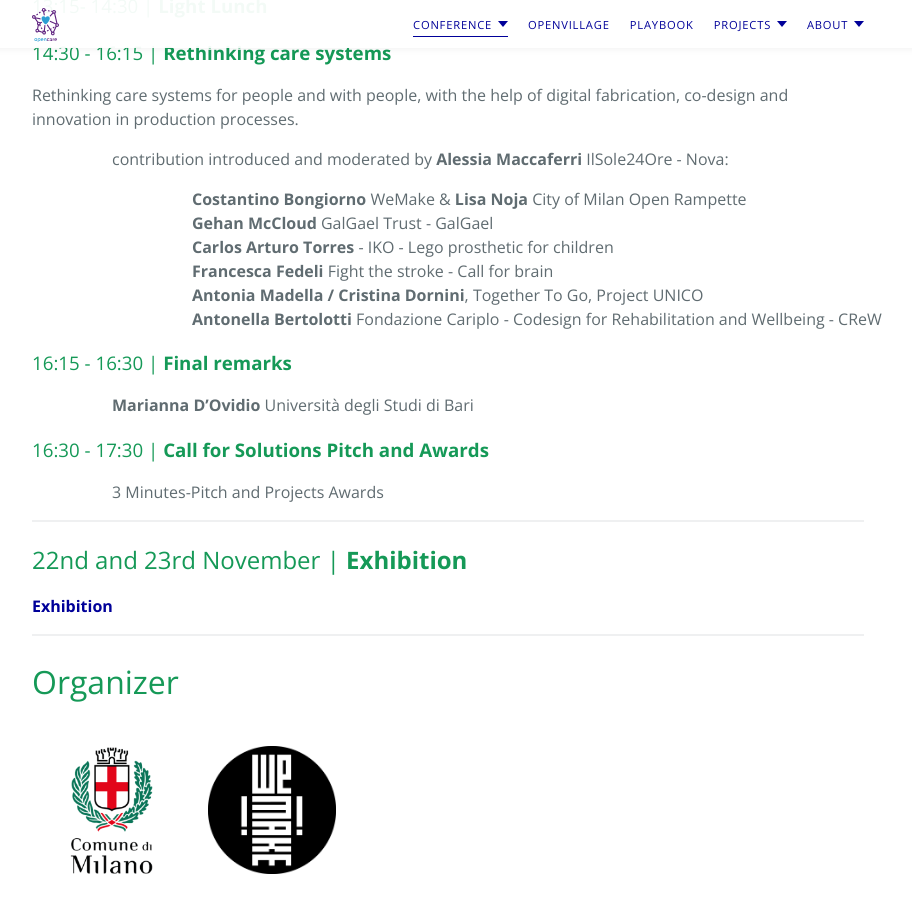
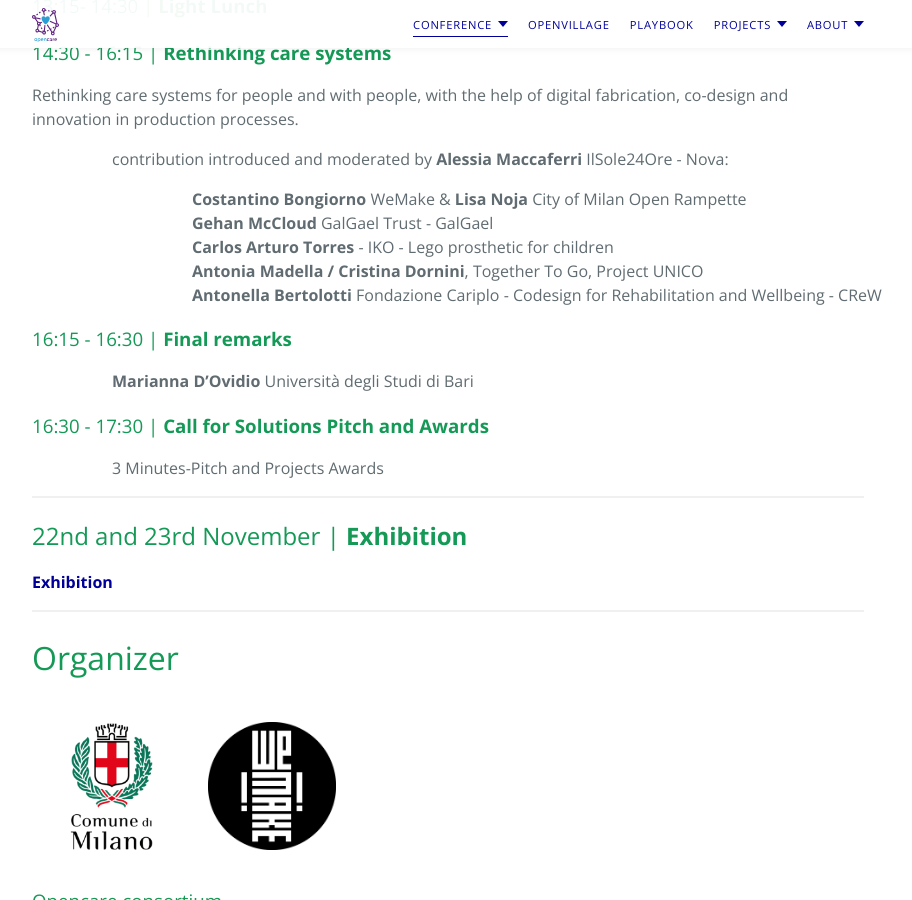
Before and after one commit to WeMakecc/OpenCareLandingPage, a Jekyll site: the page built from pages/conference.md, in a window 1280 px wide and 900 px high, scrolled down 4023 px. Shown: the whole window, without its empty margins (192-1104 px from the left). Built offline with Jekyll 4.4.1, drawn with Linux system fonts in a browser that asks for light colours; nearby versions of some CDN libraries.

Commit message:
fix fedeli

```diff
--- a/pages/conference.md
+++ b/pages/conference.md
@@ -151,7 +151,6 @@
   - **Costantino Bongiorno** WeMake & **Lisa Noja** City of Milan  Open Rampette
   - **Gehan McCloud** GalGael Trust - GalGael
   - **Carlos Arturo Torres** - IKO - Lego prosthetic for children
-  - **Francesca Fedeli** Fight the stroke - Call for brain
   - **Antonia Madella / Cristina Dornini**, Together To Go, Project UNICO
   - **Antonella Bertolotti** Fondazione Cariplo - Codesign for Rehabilitation and Wellbeing - CReW
 
```
